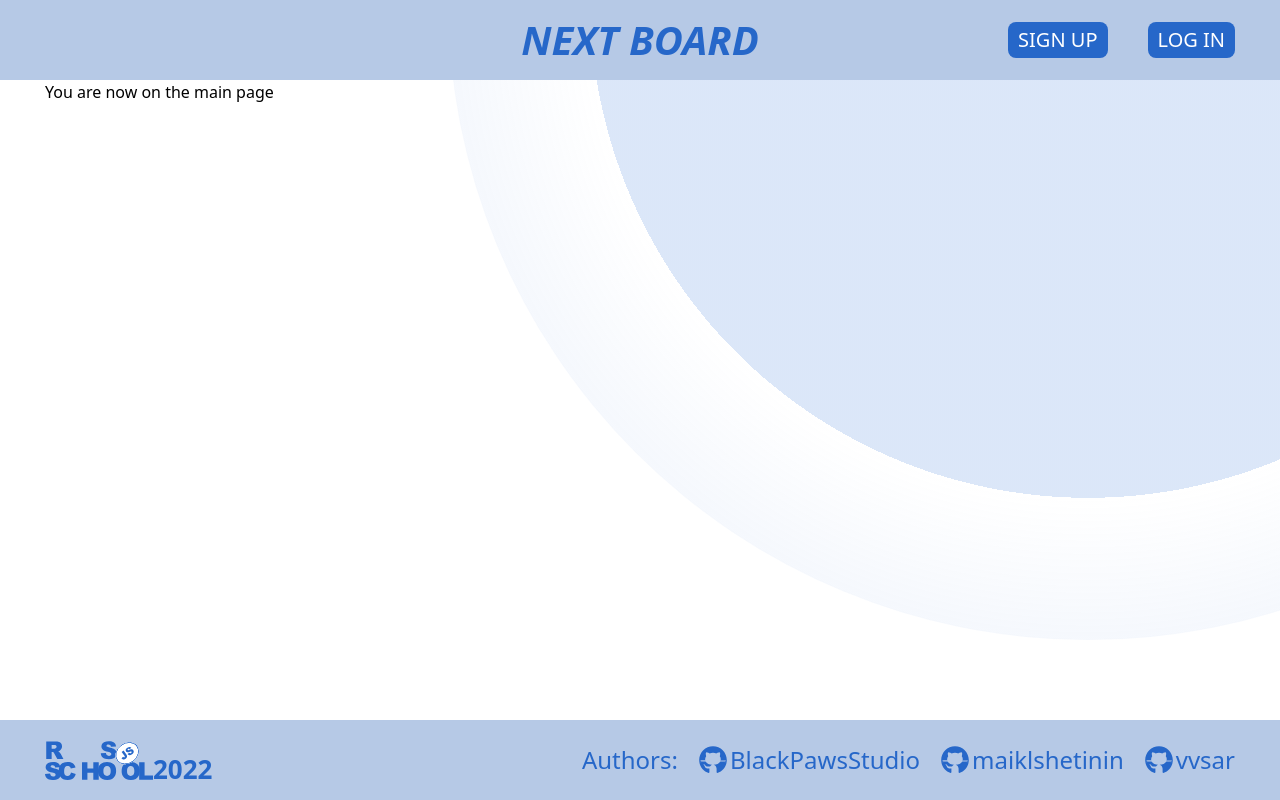
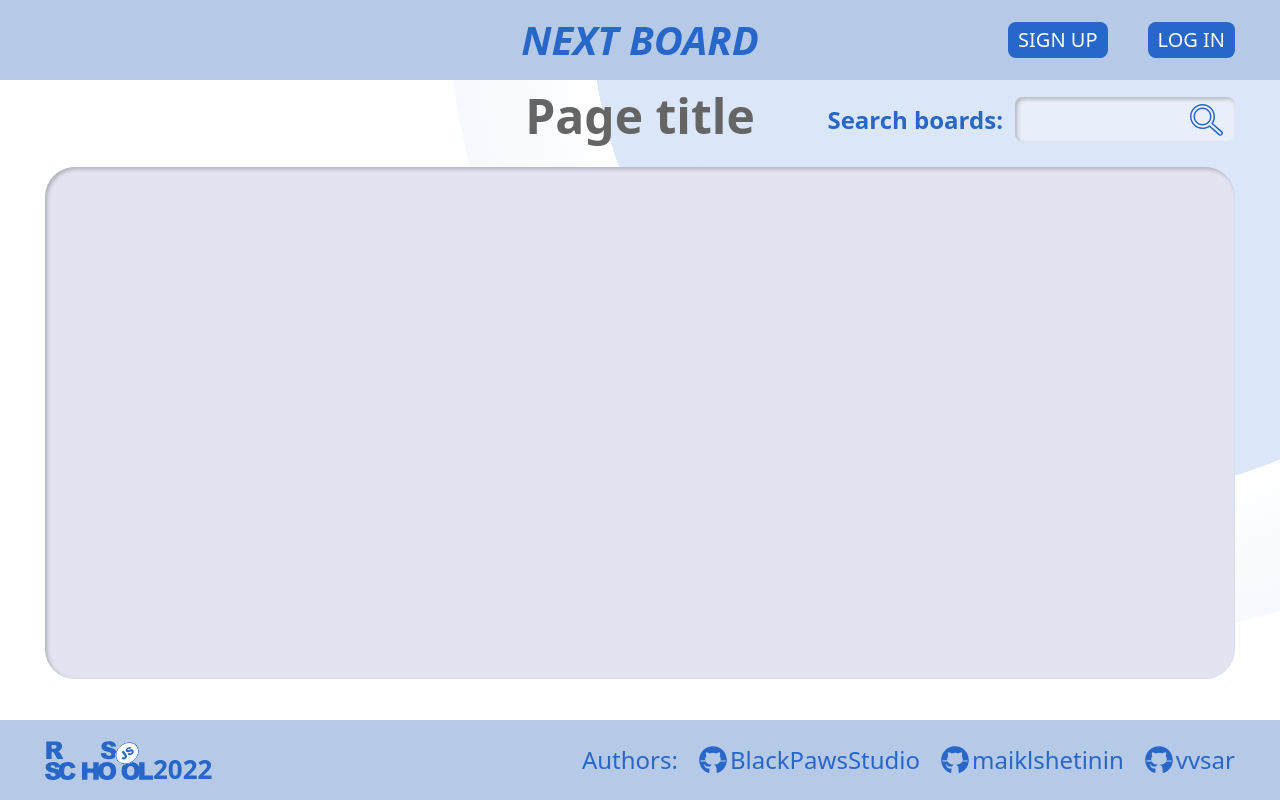
Before and after one commit to BlackPawsStudio/project-management-app, a Next.js app: page / in a window 1280 px wide. Built offline with nearby package versions, Linux system fonts and the light colour scheme.

Commit message:
feat: add basic page components

```diff
--- /dev/null
+++ b/src/components/ContentField/index.tsx
@@ -0,0 +1,14 @@
+import { ReactNode } from 'react';
+
+interface ContentFieldProps {
+  children?: ReactNode | ReactNode[];
+  className: string;
+}
+
+const ContentField = ({ children, className }: ContentFieldProps) => {
+  return (
+    <section className={`${className} mt-[15px] h-[80%] w-full rounded-[30px] bg-section shadow-xxl`}>{children}</section>
+  );
+};
+
+export default ContentField;
--- a/src/components/Footer/index.tsx
+++ b/src/components/Footer/index.tsx
@@ -8,7 +8,7 @@ const authorsArray = ['BlackPawsStudio', 'maiklshetinin', 'vvsar'];
 const Footer = () => {
   return (
     <footer
-      className={`flex h-fit w-[100vw] flex-col  items-center justify-between
+      className={`flex h-fit w-screen flex-col  items-center justify-between
       bg-header p-[10px] text-[24px] text-headerText lg:h-[10vh] lg:flex-row lg:p-[0_45px]`}
     >
       <Link href="https://rs.school/react/" className="flex items-end">
--- a/src/components/Header/index.tsx
+++ b/src/components/Header/index.tsx
@@ -2,7 +2,7 @@ import Button from '../Button';
 
 const Header = () => {
   return (
-    <header className="fixed top-0 flex h-[10vh] w-[100vw] items-center justify-center bg-header p-[0_45px]">
+    <header className="fixed top-0 flex h-[10vh] w-screen items-center justify-center bg-header p-[0_45px]">
       <h1 className="w-100 text-[40px] font-bold italic text-headerText">NEXT BOARD</h1>
       <div className="absolute right-[45px] flex items-center gap-[40px]">
         <Button>SIGN UP</Button>
--- a/src/components/Layout/index.tsx
+++ b/src/components/Layout/index.tsx
@@ -12,7 +12,7 @@ const Layout = ({ children }: LayoutProps) => {
     <>
       <Header />
       <div className=" bg-circle top-[-50vw] right-[-35vw]" />
-      <main className="mt-[10vh] w-100 h-[80vh] p-[0_45px]">{children}</main>
+      <main className="mt-[10vh] w-100 h-[80vh] px-[45px] relative">{children}</main>
       <Footer />
     </>
   );
--- /dev/null
+++ b/src/components/PageTitle/index.tsx
@@ -0,0 +1,11 @@
+import { ReactNode } from 'react';
+
+interface PageTitleProps {
+  children: ReactNode | ReactNode[];
+}
+
+const PageTitle = ({ children }: PageTitleProps) => (
+  <h2 className="w-100 text-center text-[48px] font-bold text-titleText mt-[30px]">{children}</h2>
+);
+
+export default PageTitle;
--- /dev/null
+++ b/src/components/SearchBar/index.tsx
@@ -0,0 +1,33 @@
+import glassIcon from '/public/assets/component-images/magnif-glass.svg';
+import Image from 'next/image';
+import { useState } from 'react';
+
+interface SearchBarProps {
+  text?: string;
+  onSubmit: (search: string) => void;
+}
+
+const SearchBar = ({ text, onSubmit }: SearchBarProps) => {
+  const [searchValue, setSearchVaule] = useState('');
+
+  return (
+    <div className="absolute right-[45px] top-[17px] flex items-center gap-3 text-[24px] text-headerText">
+      <label className="font-bold">{text}</label>
+      <div className="relative flex h-[45px] w-[220px] items-center">
+        <input
+          type="text"
+          className="h-full w-full rounded-lg bg-inputBackground px-2.5 pr-14 shadow-xxl focus:outline-none"
+          onChange={(e) => setSearchVaule(e.target.value)}
+        />
+        <Image
+          src={glassIcon}
+          alt=""
+          className="absolute right-3 cursor-pointer hover:scale-[110%] active:scale-95"
+          onClick={() => onSubmit(searchValue)}
+        />
+      </div>
+    </div>
+  );
+};
+
+export default SearchBar;
--- a/src/pages/index.tsx
+++ b/src/pages/index.tsx
@@ -1,9 +1,15 @@
 import { NextPage } from 'next';
+
+import ContentField from '../components/ContentField';
+import PageTitle from '../components/PageTitle';
+import SearchBar from '../components/SearchBar';
 
 const Home: NextPage = () => {
   return (
     <>
-      <h1 className="">You are now on the main page</h1>
+      <PageTitle>Page title</PageTitle>
+      <SearchBar text={'Search boards:'} onSubmit={(str) => {}} />
+      <ContentField className=""><></></ContentField>
     </>
   );
 };
--- a/tailwind.config.cjs
+++ b/tailwind.config.cjs
@@ -9,7 +9,11 @@ module.exports = {
         background: '#F2F2F2',
         header: '#B6C9E6',
         headerText: '#2667C9',
-        section: '#E2E4F2'
+        section: '#E2E4F2',
+        inputBackground: '#E8EFFA'
+      },
+      boxShadow: {
+        xxl: 'inset 2px 2px 4px #0000003f'
       }
     }
   },
```
Also changed, not shown: public/assets/component-images/magnif-glass.svg (added).
